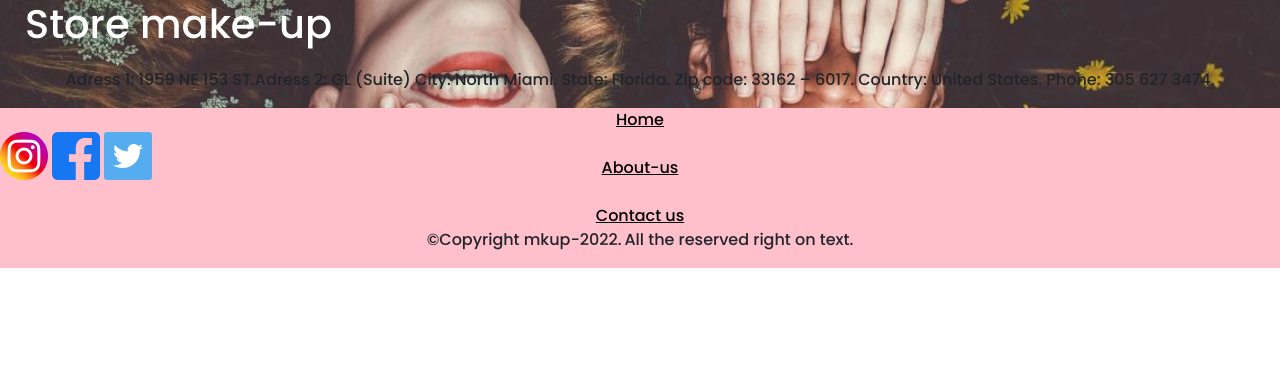
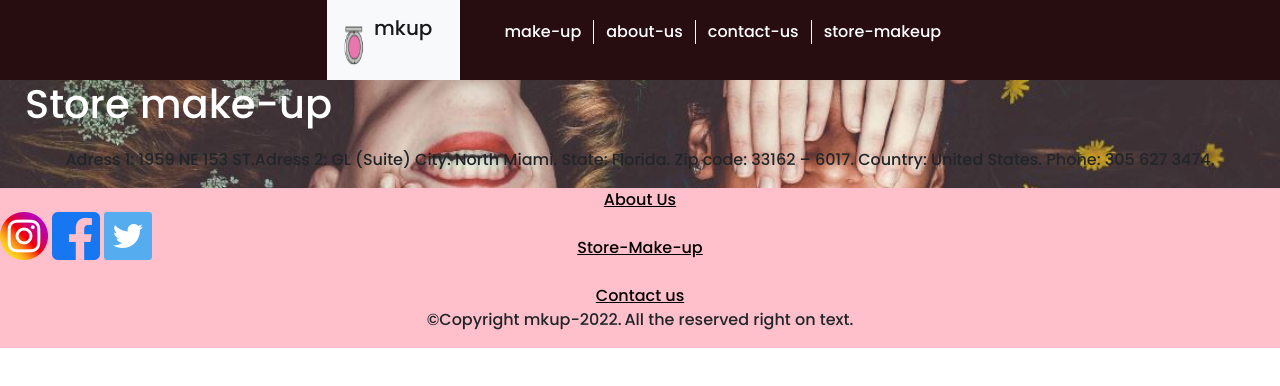
Before and after one commit to MarielaColuccio/ProyectoCoderhouse, a plain HTML site: page pages/store-make-up.html in a window 1280 px wide. Drawn offline with Linux system fonts and the light colour scheme; files that its build step writes are made by us from their sources; files whose address does not match are found by name.

Commit message:
mas cambios

```diff
--- a/css/style.css
+++ b/css/style.css
@@ -2,7 +2,7 @@
 padding: 0;
 font-family:'Poppins';}
 
-header{background-color:270D0F;
+header{background-color:#270D0F;
 height: 80px;
 width:100%;
 display: flex;
@@ -43,8 +43,7 @@ grid-template-areas:"footer footer footer";
 grid-template-columns: repeat(3,1fr)}
 
 .center{display:flex;justify-content: center;align-items:center; flex-direction:column;}
-.evenly{display: flex; justify-content: space-between;}
-.form{display: flex;justify-content:center;align-items: center;flex-direction: column;}
+.evenly{display: flex; justify-content: space-between;}.form{display: flex;justify-content:center;align-items: center;flex-direction: column;}
 .nolink{color: fuchsia;}
 
 .card-img-top{height: 30%; width:auto;}
@@ -63,7 +62,7 @@ grid-template-columns: repeat(3,1fr)}
     height:auto;
     align-items: center;}
     #hero h1{font-size: 60px;}
-    #hero p{font-size: 500px ;display:flex;justify-content:center;}}
+    #hero p{font-size: 100px ;display:flex;justify-content:center;}}
 @media (max-width:640px){header{margin:0px; padding:0px;height:auto} ul{flex-direction: column;}}
 
 @keyframes cc{0%{background:pink};50% {background:blueviolet};100% {background:violet}}
--- a/pages/store-make-up.html
+++ b/pages/store-make-up.html
@@ -14,6 +14,30 @@
 </head>
 
 <body>
+    <header>
+        <nav class="navbar bg-light">
+            <div class="container-fluid">
+              <a class="navbar-brand" href="#">
+                <img src="../images/Loguito.png" alt="Logo" width="30" height="24" class="d-inline-block align-text-top">
+                mkup
+              </a>
+            </div>
+        </nav>
+        <nav>
+
+            <ul>
+
+                <li> <a href="./make-up.html">make-up</a></li>
+                <li> <a href="./about-us.html">about-us</a></li>
+                <li> <a href="./contact-us.html">contact-us</a></li>
+                <li> <a href="./store-make-up.html">store-makeup</a></li>
+            </ul>
+
+        </nav>
+
+
+
+    </header>
 
 
     <main>
@@ -40,10 +64,9 @@
         </div>
         <div>
             <div class="center">
-
-                <a href="../index.html" class="text-black bk-white border-button">Home</a>
+                <a href="../pages/about-us.html" class="text-black bk-white border-button">About Us</a>
                 <br>
-                <a href="../pages/about-us.html" class="text-black bk-white border-button">About-us</a>
+                <a href="../pages/store-make-up.html" class="text-black bk-white border-button">Store-Make-up</a>
                 <br>
                 <a href= "../pages/contact-us.html" class="text-black bk-white border-button">Contact us</a>
 
```
Also changed, not shown: pages/about-us.html (+27 -0 lines), pages/contact-us.html (+25 -0 lines), pages/make-up.html (+29 -4 lines). Lines whose indentation alone changed are shown as unchanged.
